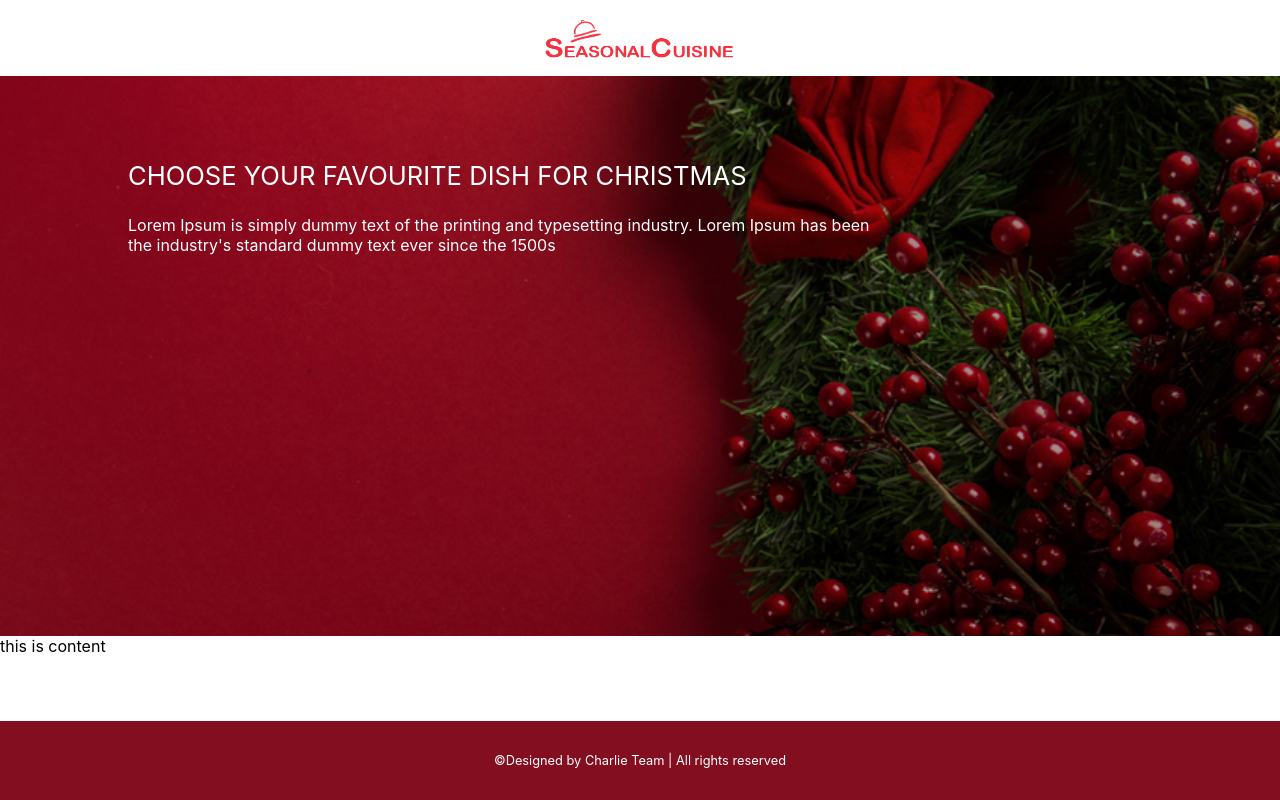
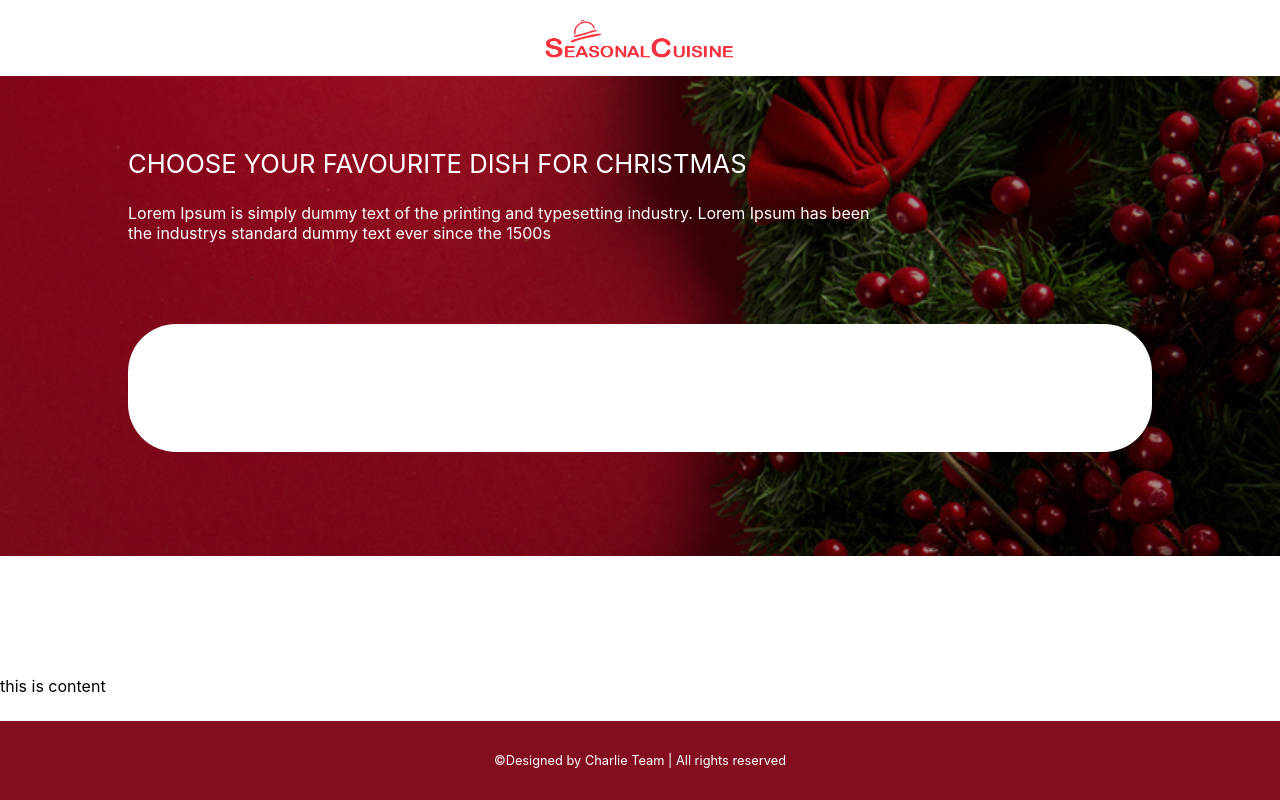
Before and after one commit to mooneyd12/seasonal-cuisine, a React (Create React App) app: page / in a window 1280 px wide. Built offline with nearby package versions, Linux system fonts and the light colour scheme.

Commit message:
create placeholder for the dropdown (#25)
* create placeholder for the dropdown

* deleting duplicated divs in home page

```diff
--- /dev/null
+++ b/src/Components/Home/Dropdown/DropdownPlaceholder.css
@@ -0,0 +1,21 @@
+.dropdown-placeholder {
+  position: absolute;
+  bottom: -10%;
+  left: 50%;
+  transform: translate(-50%);
+  background: white;
+  width: 80%;
+  height: 20rem;
+  border-radius: 6rem;
+  box-shadow: 2px 2px 11px 0px #888888;
+}
+@media (min-width: 768px) {
+  .dropdown-placeholder {
+    top: 65%;
+    left: 50%;
+    transform: translate(-50%, -50%);
+    height: 8rem;
+    border-radius: 3rem;
+    box-shadow: none;
+  }
+}
--- /dev/null
+++ b/src/Components/Home/Dropdown/DropdownPlaceholder.js
@@ -0,0 +1,9 @@
+import React from "react";
+import "./DropdownPlaceholder.css";
+
+export default function DropdownPlaceholder(props) {
+  return (
+    <div className="dropdown-placeholder">
+    </div>
+  );
+}
--- a/src/Components/Home/Hero.css
+++ b/src/Components/Home/Hero.css
@@ -1,14 +1,15 @@
 .wrap-hero {
-  height: 80vh;
-  background: pink;
+  height: 740px;
+}
+.wrap-img-text-drop {
+  height: 80%;
   position: relative;
 }
 .wrap-image {
   height: 100%;
-  background: pink;
 }
 @media (min-width: 768px) {
   .wrap-hero {
-    height: 70vh;
+    height: 75vh;
   }
 }
--- a/src/Components/Home/Hero.js
+++ b/src/Components/Home/Hero.js
@@ -1,15 +1,19 @@
 import React from "react";
 import HeroImage from "./../../img/hero-img.jpg";
 import HeroText from "./HeroText";
+import DropdownPlaceholder from "./Dropdown/DropdownPlaceholder";
 import "./Hero.css";
 
-export default function Routes() {
+export default function Hero() {
   return (
     <div className="wrap-hero">
-      <div className="wrap-image">
-        <img src={HeroImage} alt="hero" />
+      <div className="wrap-img-text-drop">
+        <div className="wrap-image">
+          <img src={HeroImage} alt="hero" />
+        </div>
+        <HeroText />
+        <DropdownPlaceholder />
       </div>
-      <HeroText />
     </div>
   );
 }
--- a/src/Components/Home/HeroText.js
+++ b/src/Components/Home/HeroText.js
@@ -1,13 +1,13 @@
 import React from "react";
 import "./HeroText.css";
 
- export default function Routes() {
+export default function HeroText() {
   return (
     <div className="wrap-text">
       <p className="home-title">Choose your favourite dish for christmas</p>
       <p className="home-text">
         Lorem Ipsum is simply dummy text of the printing and typesetting
-        industry. Lorem Ipsum has been the industry's standard dummy text ever
+        industry. Lorem Ipsum has been the industrys standard dummy text ever
         since the 1500s
       </p>
     </div>
--- a/src/Components/Home/Home.js
+++ b/src/Components/Home/Home.js
@@ -1,5 +1,6 @@
 import React from "react";
 import Hero from "./Hero.js";
+import "./Home.css";
 
 export default function Routes() {
   return (
```
Also changed, not shown: src/Components/Home/Dropdown.js (deleted, +0 -8 lines), src/Components/Home/Dropdown.css (deleted).
